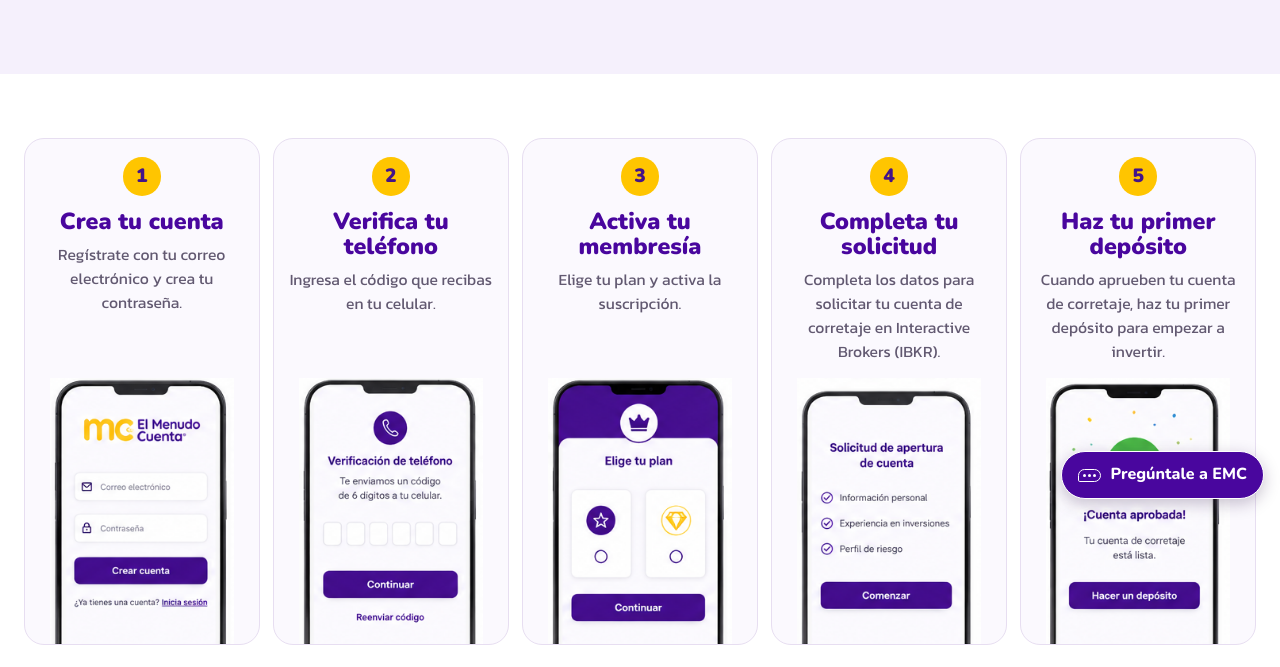
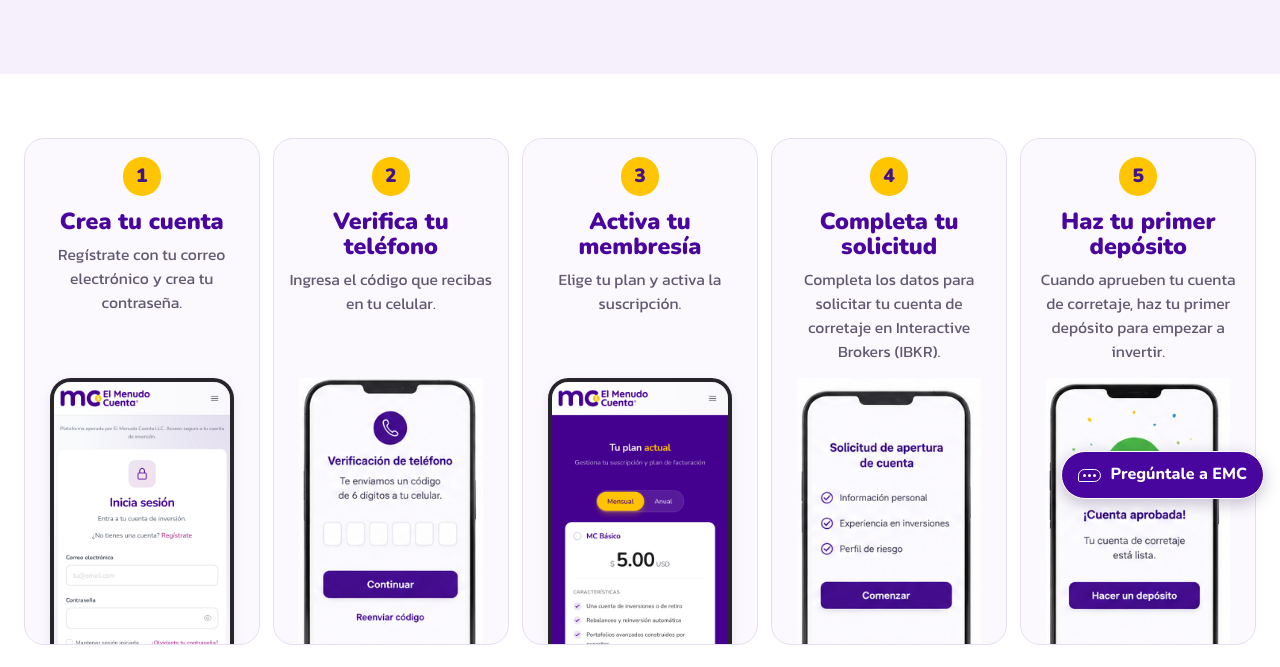
Before and after one commit to xserbia/menudocuenta, a plain HTML site: page como-funciona.html in a window 1280 px wide. Shown: the part 285-952 px from the top of the page. Drawn offline with nearby package versions, Linux system fonts and the light colour scheme.

Commit message:
Usar capturas reales en los pasos 1 y 3

```diff
--- a/como-funciona.css
+++ b/como-funciona.css
@@ -57,6 +57,15 @@
   aspect-ratio: 232 / 335;
   background: url("./images/infograficos/tu-camino-hacia-inversion.png") var(--screen-x) 72.13% / 662.069% auto no-repeat;
 }
+.journey-screen-live {
+  overflow: hidden;
+  border: clamp(2px, .35vw, 4px) solid #28242c;
+  border-bottom: 0;
+  border-radius: clamp(.75rem, 1.6vw, 1.5rem) clamp(.75rem, 1.6vw, 1.5rem) 0 0;
+  background: #fff;
+  box-shadow: inset 0 0 0 1px #655d6a, 0 .3rem .75rem #25146817;
+}
+.journey-screen-live img { width: 100%; height: auto; transform: translateY(-6.35%); }
 .journey-actions {
   display: flex;
   flex-wrap: wrap;
--- a/como-funciona.html
+++ b/como-funciona.html
@@ -49,13 +49,15 @@
     </section>
     <section class="wrap journey-flow" aria-label="Cinco pasos para empezar">
       <ol class="journey-steps" role="list">
-        <li class="journey-step" style="--screen-x: 4.448%">
+        <li class="journey-step">
           <div class="journey-step-copy">
             <span class="journey-number" aria-hidden="true">1</span>
             <h3>Crea tu cuenta</h3>
             <p>Regístrate con tu correo electrónico y crea tu contraseña.</p>
           </div>
-          <div class="journey-screen" aria-hidden="true"></div>
+          <div class="journey-screen journey-screen-live" aria-hidden="true">
+            <img src="./images/como-funciona-inicio-sesion.png" alt="" width="944" height="2048" loading="lazy" decoding="async">
+          </div>
         </li>
         <li class="journey-step" style="--screen-x: 27.377%">
           <div class="journey-step-copy">
@@ -65,13 +67,15 @@
           </div>
           <div class="journey-screen" aria-hidden="true"></div>
         </li>
-        <li class="journey-step" style="--screen-x: 50.000%">
+        <li class="journey-step">
           <div class="journey-step-copy">
             <span class="journey-number" aria-hidden="true">3</span>
             <h3>Activa tu membresía</h3>
             <p>Elige tu plan y activa la suscripción.</p>
           </div>
-          <div class="journey-screen" aria-hidden="true"></div>
+          <div class="journey-screen journey-screen-live" aria-hidden="true">
+            <img src="./images/como-funciona-seleccion-plan.png" alt="" width="944" height="2048" loading="lazy" decoding="async">
+          </div>
         </li>
         <li class="journey-step" style="--screen-x: 72.776%">
           <div class="journey-step-copy">
```
